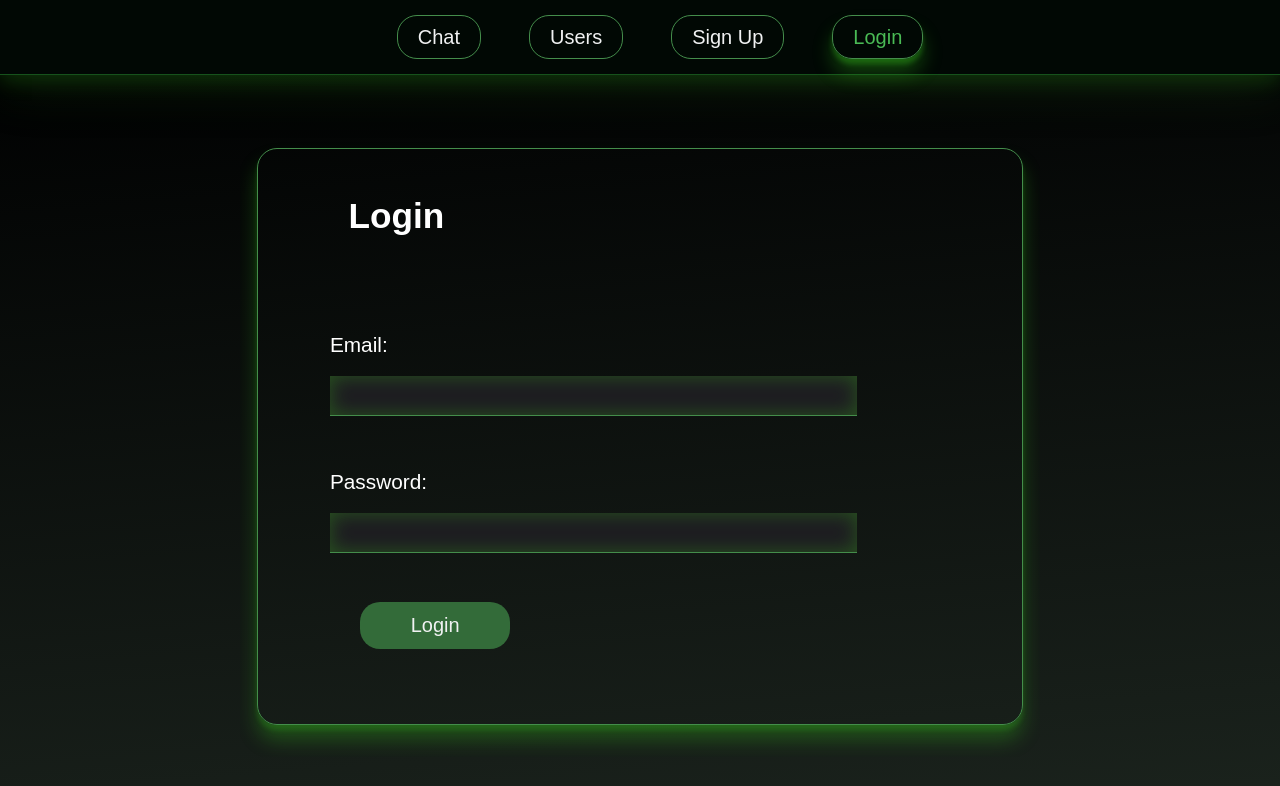
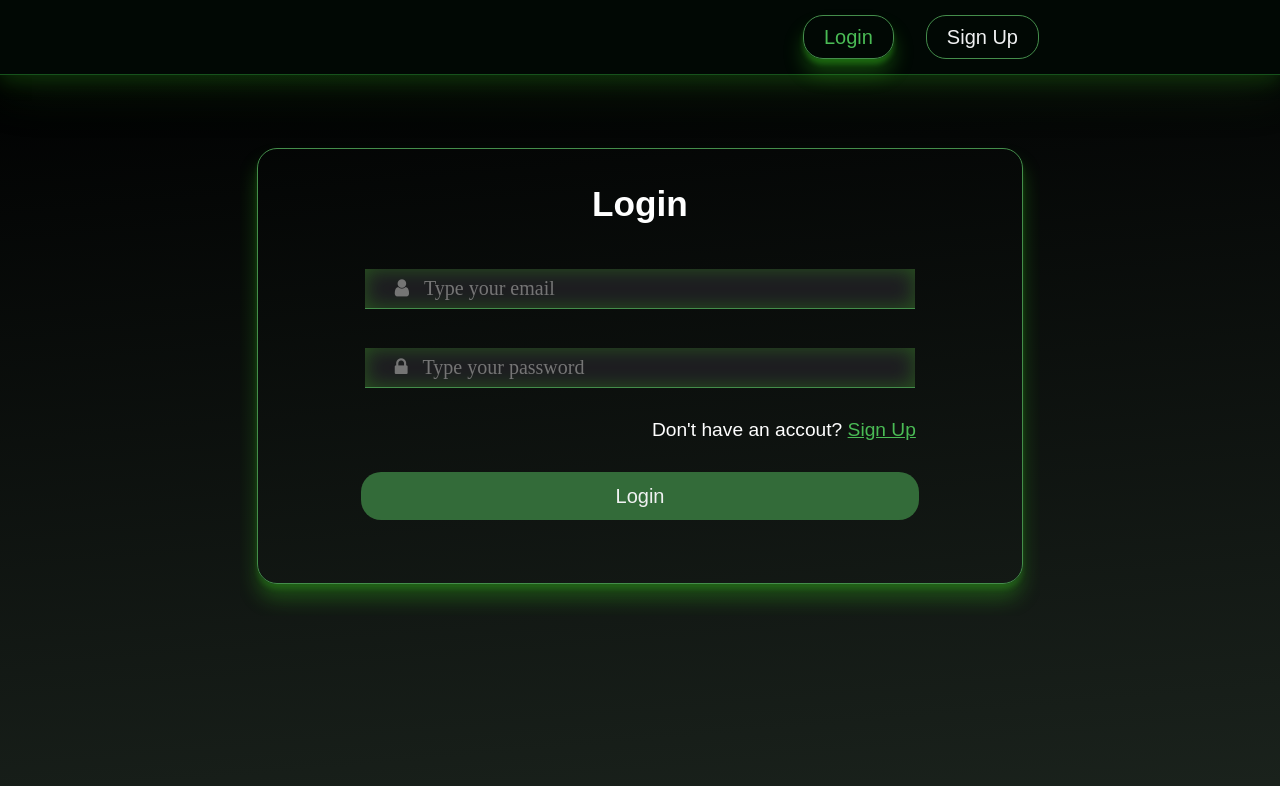
Before and after one commit to nragan34/chat-app, an Angular app: page /auth/login in a window 1280 px wide. Shown: the top 786 px of the page. Built offline with nearby package versions, Linux system fonts and the light colour scheme.

Commit message:
clean up login form and refactor

```diff
--- a/src/app/components/auth/auth.component.html
+++ b/src/app/components/auth/auth.component.html
@@ -1,3 +1,5 @@
+
+
 <div class="main-page-container">
   <div class="content-class">
     <div class="husq-card-container">
@@ -5,41 +7,32 @@
         <div class="husq-card-profile">
           <div class="husq-card-profile-container">
             <div class="husq-card-profile-content">
-              <div class="husq-card-action-no-flex">
-                <h2>Login</h2>
-                <br><br>
+              <!-- <div class="husq-card-action-no-flex"> -->
 
-                <form *ngIf="loginForm" [formGroup]="loginForm" (ngSubmit)="login()">
 
-                  <br><br>
-                  <label for="title">
-                    Email:
-                  </label>
+                <form style="" *ngIf="loginForm" [formGroup]="loginForm" (ngSubmit)="login()">
+                  <h2 style="text-align: center;">Login</h2>
 
-                  <input type="text" id="email" formControlName="email">
-                  <br>
+                  <div style="text-align: center;">
+                    <input style="font-family: FontAwesome;" type="text" id="email" formControlName="email" placeholder="&#xf007;   Type your email">
+                  </div>
                   <div *ngIf="loginForm.invalid  && (email?.dirty || email?.touched)">
-                    <span *ngIf="email?.errors?.['required']">Email is required</span>
+                    <span style="text-align: left !important; padding-left: 8%;" *ngIf="email?.errors?.['required']">Email is required</span>
                   </div>
 
-                  <!-- <input  type="text" placeholder="email" class="husq-input"> -->
-
-                  <br><br>
-                  <label for="title">
-                    Password:
-                  </label>
-
-                  <input type="text" id="password" formControlName="password">
-                  <br>
+                  <div style="text-align: center;">
+                  <input style="font-family: FontAwesome;" type="text" id="password" formControlName="password" placeholder="&#xf023;   Type your password">
+                </div>
                   <div *ngIf="loginForm.invalid  && (password?.dirty || password?.touched)">
-                    <span *ngIf="password?.errors?.['required']">Password is required</span>
+                    <span style="text-align: left !important; padding-left: 8%;" *ngIf="password?.errors?.['required']">Password is required</span>
                   </div>
 
-                  <!-- <input type="text" placeholder="password" class="husq-input"> -->
+                  <div style="text-align: right !important; padding-right: 10%;" >
+                    <p style="color: white; font-weight: lighter; font-size: 1.2em;">Don't have an accout? <span [routerLink]="['/sign-up']"><u>Sign Up</u></span></p>
+                  </div>
 
-
-                  <div class="husq-card-action-no-flex">
-                    <button type="submit" [disabled]="!loginForm.valid" >Login</button>
+                  <div style="text-align: center;" class="husq-card-action-no-flex">
+                    <button style="width: 90%;" type="submit" [disabled]="!loginForm.valid" >Login</button>
                   </div>
 
                 </form>
@@ -51,4 +44,4 @@
       </div>
     </div>
   </div>
-</div>
+<!-- </div> -->
--- a/src/app/components/header/header.component.html
+++ b/src/app/components/header/header.component.html
@@ -4,18 +4,12 @@
         <!-- NAVIGATION MENUS -->
         <div class="menu">
 
-            <li><a routerLink="" routerLinkActive="active" [routerLinkActiveOptions]="{ exact: true }">Chat</a></li>
-
-            <!-- <div *ngIf="userActive">
-            <li><a routerLink="/compose" routerLinkActive="active">Compose</a></li>
-            </div> -->
+            <div *ngIf="userActive">
+                <li><a routerLink="" routerLinkActive="active" [routerLinkActiveOptions]="{ exact: true }">Chat</a></li>
+            </div>
 
             <div *ngIf="userActive">
                 <li><a [routerLink]="['/friends', userActive.id]" routerLinkActive="active">Friends</a></li>
-            </div>
-
-            <div *ngIf="!userActive">
-                <li><a [routerLink]="['/users']" routerLinkActive="active">Users</a></li>
             </div>
 
             <div *ngIf="userActive">
@@ -29,14 +23,16 @@
             <div *ngIf="userActive">
                 <li><a [routerLink]="['/auth/logout']" routerLinkActive="active">Logout</a></li>
             </div>
+        </div>
 
-            <div *ngIf="!userActive">
-                <li><a [routerLink]="['/sign-up']" routerLinkActive="active">Sign Up</a></li>
-            </div>
 
-            <div *ngIf="!userActive">
-                <li><a [routerLink]="['/auth/login']" routerLinkActive="active">Login</a></li>
-            </div>
+    </ul>
+
+    <!-- NAVIGATION MENU -->
+    <ul  *ngIf="!userActive" class="nav-links">
+        <div style="display: flex; margin-right: 0 !important; " *ngIf="!userActive">
+            <li style="margin-right: 2em;"><a [routerLink]="['/auth/login']" routerLinkActive="active">Login</a></li>
+            <li><a [routerLink]="['/sign-up']" routerLinkActive="active">Sign Up</a></li>
         </div>
     </ul>
 </nav>
--- a/src/app/components/header/header.component.ts
+++ b/src/app/components/header/header.component.ts
@@ -1,6 +1,5 @@
 import { Component, OnInit } from '@angular/core';
 import { Users } from 'src/app/interfaces/users';
-import { LocalStorageService } from 'src/app/services/local-storage.service';
 import { UserActiveService } from 'src/app/services/user-active.service';
 
 @Component({
--- a/src/app/components/husk-edit/husk-edit.component.html
+++ b/src/app/components/husk-edit/husk-edit.component.html
@@ -19,8 +19,7 @@
                                         <br>
                                         <div *ngIf="editForm.invalid  && (name?.dirty || name?.touched)">
                                             <span *ngIf="name?.errors?.['required']">Name is required</span>
-                                            <span *ngIf="name?.errors?.['maxlength']">Name must be less than 20
-                                                characters
+                                            <span *ngIf="name?.errors?.['maxlength']">Name must be less than 20 characters
                                             </span>
                                         </div>
                                         <br>
@@ -107,16 +106,15 @@
                                     </div>
 
                                     <div>
-                                        <button type="submit" [disabled]="editForm.invalid">Submit</button>
+                                        <!-- [disabled]="editForm.invalid" -->
+                                        <button type="submit" [disabled]="editForm.invalid" >Submit</button>
                                     </div>
                                 </form>
 
                             </div>
 
-
                             <div class="husq-card-action-no-flex">
                             </div>
-
 
                         </div>
                     </div>
--- a/src/app/components/husk-edit/husk-edit.component.ts
+++ b/src/app/components/husk-edit/husk-edit.component.ts
@@ -27,20 +27,19 @@ export class HuskEditComponent implements OnInit {
   }
 
   ngOnInit(): void {
-    this.editForm = new FormGroup( {
+    this.editForm = new FormGroup({
       name: new FormControl(this.profile?.name, [Validators.required, Validators.maxLength(20)]),
-      location: new FormControl(this.profile?.location, [Validators.required, Validators.maxLength(20)]),
+      location: new FormControl(this.profile?.location, [Validators.required, Validators.maxLength(50)]),
       age: new FormControl(this.profile?.age, [Validators.required, Validators.maxLength(3)]),
       message: new FormControl(this.profile?.message, [Validators.required, Validators.maxLength(100)]),
       likes: new FormArray(
-        this.profile?.likes?.split(', ').map(like => new FormControl(like)) || [new FormControl('')]
+        this.profile?.likes?.split(', ').map(like => new FormControl(like)) || [new FormControl('')], Validators.required
       ),
       dislikes: new FormArray(
-        this.profile?.dislikes?.split(', ').map(dislike => new FormControl(dislike)) || [new FormControl('')]
+        this.profile?.dislikes?.split(', ').map(dislike => new FormControl(dislike)) || [new FormControl('')], Validators.required
       )
     })
   }
-
 
   onSubmit(): void {
     if (this.likes.value === '' ) {
@@ -55,7 +54,6 @@ export class HuskEditComponent implements OnInit {
       this.usersService.editUser(user)
       this.router.navigate(['/profile', this.profile?.id])
   }
-
 
   get name() {
     return this.editForm?.get("name")
--- a/src/app/components/husq/husq.component.html
+++ b/src/app/components/husq/husq.component.html
@@ -8,7 +8,7 @@
                 </div>
                 <div class="husq-card-profile-content">
                     <h3>{{ husqObj.userId }}</h3>
-                    <p>Profile Activated: {{ husqObj.time }}</p>
+                    <p><span>Profile Activated: </span> <span style="color: white;">{{ husqObj.time | date }}</span></p>
                 </div>
             </div>
 
--- a/src/app/components/user/user.component.html
+++ b/src/app/components/user/user.component.html
@@ -29,7 +29,7 @@
             </p>
 
             <div *ngIf="userActive">
-                <div style="float: right;" class="husq-card-action-no-flex">
+                <div id="addFriend" style="float: right;" class="husq-card-action-no-flex">
                     <button (click)="addUsersFriend()">Add Friend</button>
                 </div>
             </div>
--- a/src/app/components/user/user.component.ts
+++ b/src/app/components/user/user.component.ts
@@ -36,7 +36,6 @@ export class UserComponent implements OnInit {
   }
 
   ngOnInit(): void {
-
   }
 
   // remove user
--- a/src/index.html
+++ b/src/index.html
@@ -6,6 +6,7 @@
   <base href="/">
   <meta name="viewport" content="width=device-width, initial-scale=1">
   <link rel="icon" type="image/x-icon" href="favicon.ico">
+  <!-- <link rel="stylesheet" href="https://cdnjs.cloudflare.com/ajax/libs/font-awesome/4.7.0/css/font-awesome.min.css"> -->
   <link rel="stylesheet" href="https://cdnjs.cloudflare.com/ajax/libs/font-awesome/4.7.0/css/font-awesome.min.css">
 </head>
 <body>
```
Also changed, not shown: src/app/components/friend/friend.component.ts (+0 -12 lines), src/app/services/users.service.ts (+4 -10 lines).
